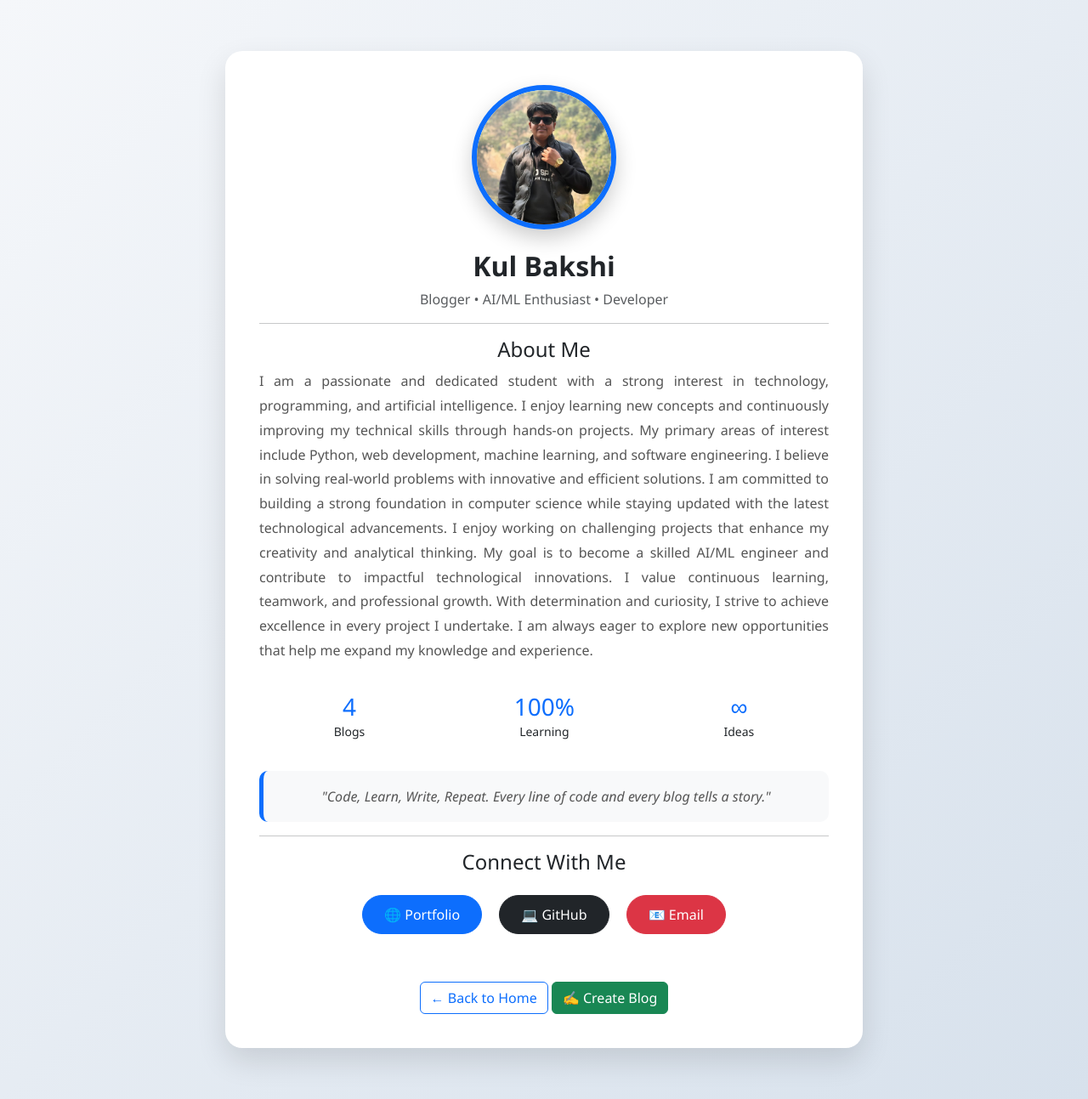
After one commit to bakshikul/Personal-Blog-Website, a Flask app: page /accounts in a window 1280 px wide. The commit adds this page. Shown: the whole page at 85% size. Run offline with Flask 3, Linux system fonts and the light colour scheme; a user stored in the database is signed in; data comes from the database, SQL or seed files in the repository; both versions use the stored data as it was after the commit.

Commit message:
Updated Account Section

```diff
--- /dev/null
+++ b/Templates/account.html
@@ -0,0 +1,163 @@
+<!doctype html>
+<html lang="en">
+<head>
+    <meta charset="utf-8">
+    <meta name="viewport" content="width=device-width, initial-scale=1">
+    <title>My Account</title>
+
+    <link href="https://cdn.jsdelivr.net/npm/bootstrap@5.3.8/dist/css/bootstrap.min.css" rel="stylesheet">
+
+    <style>
+        body{
+            background: linear-gradient(135deg,#f5f7fa,#d7e1ec);
+            font-family: 'Segoe UI',sans-serif;
+        }
+
+        .profile-card{
+            max-width:750px;
+            margin:60px auto;
+            background:white;
+            border-radius:20px;
+            padding:40px;
+            box-shadow:0 15px 35px rgba(0,0,0,.12);
+            transition:.3s;
+        }
+
+        .profile-card:hover{
+            transform:translateY(-5px);
+        }
+
+        .profile-img{
+            width:170px;
+            height:170px;
+            border-radius:50%;
+            object-fit:cover;
+            border:6px solid #0d6efd;
+            box-shadow:0 10px 25px rgba(0,0,0,.2);
+        }
+
+        .bio{
+            color:#555;
+            line-height:1.8;
+            text-align:justify;
+        }
+
+        .stats{
+            display:flex;
+            justify-content:space-around;
+            margin:35px 0;
+        }
+
+        .stat-box{
+            text-align:center;
+        }
+
+        .stat-box h3{
+            color:#0d6efd;
+            margin-bottom:0;
+        }
+
+        .social-btn{
+            margin:8px;
+            padding:10px 25px;
+            border-radius:30px;
+            transition:.3s;
+        }
+
+        .social-btn:hover{
+            transform:scale(1.05);
+        }
+
+        .quote{
+            background:#f8f9fa;
+            border-left:5px solid #0d6efd;
+            padding:18px;
+            border-radius:10px;
+            font-style:italic;
+            color:#555;
+        }
+    </style>
+</head>
+
+<body>
+
+<div class="container">
+
+    <div class="profile-card text-center">
+
+        <img src="../static/images/user.jpeg" class="profile-img mb-4">
+
+        <h2 class="fw-bold">{{user.name}}</h2>
+
+        <p class="text-muted">Blogger • AI/ML Enthusiast • Developer</p>
+
+        <hr>
+
+        <h4>About Me</h4>
+
+        <p class="bio">
+            {{user.bio}}
+        </p>
+
+        <div class="stats">
+
+            <div class="stat-box">
+                <h3>{{ blogs|length }}</h3>
+                <small>Blogs</small>
+            </div>
+
+            <div class="stat-box">
+                <h3>100%</h3>
+                <small>Learning</small>
+            </div>
+
+            <div class="stat-box">
+                <h3>∞</h3>
+                <small>Ideas</small>
+            </div>
+
+        </div>
+
+        <div class="quote">
+            "Code, Learn, Write, Repeat. Every line of code and every blog tells a story."
+        </div>
+
+        <hr>
+
+        <h4 class="mb-3">Connect With Me</h4>
+
+        <a href="{{user.url}}"
+           class="btn btn-primary social-btn"
+           target="_blank">
+            🌐 Portfolio
+        </a>
+
+        <a href="{{user.git}}"
+           class="btn btn-dark social-btn"
+           target="_blank">
+            💻 GitHub
+        </a>
+
+        <a href="{{user.username}}"
+           class="btn btn-danger social-btn">
+            📧 Email
+        </a>
+
+        <div class="mt-5">
+            <a href="{{ url_for('home') }}" class="btn btn-outline-primary">
+                ← Back to Home
+            </a>
+
+            <a href="{{ url_for('create_blog') }}" class="btn btn-success">
+                ✍ Create Blog
+            </a>
+        </div>
+
+    </div>
+
+</div>
+
+<script src="https://cdn.jsdelivr.net/npm/bootstrap@5.3.8/dist/js/bootstrap.bundle.min.js"></script>
+
+</body>
+</html>
--- a/Templates/base.html
+++ b/Templates/base.html
@@ -229,6 +229,9 @@
                     {% else %}
 
                     <li class="nav-item">
+                        <a class="nav-link" href="/accounts">Account</a>
+                    </li>
+                    <li class="nav-item">
                         <a class="nav-link" href="/create-blog">Create Blog</a>
                     </li>
 
--- a/Templates/index.html
+++ b/Templates/index.html
@@ -86,7 +86,7 @@
 
 {% if 'user' in session %}
 <div class="welcome">
-    Welcome, {{ session['user'][:9] }} 👋
+    Welcome, {{ session['user'] }} 👋
 </div>
 {% endif %}
 
--- a/app.py
+++ b/app.py
@@ -11,8 +11,12 @@ db = SQLAlchemy(app)
 
 class User(db.Model):
     id = db.Column(db.Integer, primary_key=True)
+    name = db.Column(db.String(100), nullable=False)
     username = db.Column(db.String(100), unique=True, nullable=False)
     password = db.Column(db.String(100), nullable=False)
+    bio = db.Column(db.Text, nullable=True)
+    url = db.Column(db.Text, nullable=True)
+    git = db.Column(db.Text, nullable=True)
 
 class Blog(db.Model):
     id = db.Column(db.Integer, primary_key=True)
@@ -33,12 +37,16 @@ def home():
 @app.route('/register', methods = ["GET","POST"])
 def register():
     if request.method == "POST":
+        name = request.form.get('name')
         username = request.form.get('username')
         password = request.form.get('password')
+        bio = request.form.get('bio')
+        url = request.form.get('url')
+        git = request.form.get('git')
         new_password = generate_password_hash(password = password)
         user = User.query.filter_by(username = username).first()
         if not user:
-            new_user = User(username = username , password = new_password)
+            new_user = User(name = name ,username = username , password = new_password,bio = bio, url= url , git = git)
             db.session.add(new_user)
             db.session.commit()
             return redirect('/login')
@@ -79,6 +87,18 @@ def blogdetails(blog_id):
     blog = Blog.query.get_or_404(blog_id)
     return render_template('details.html', blog=blog)
 
+@app.route('/accounts')
+def account():
+    user = User.query.filter_by(username=session['user']).first_or_404()
+    blogs = Blog.query.filter_by(author=user.username).all()
+    return render_template(
+        'account.html',
+        user=user,
+        blogs=blogs
+    )
+
+
+
 @app.route('/delete-blog/<int:blog_id>' , methods = ['POST','GET'])
 def deleteblog(blog_id):
     blog = Blog.query.get_or_404(blog_id)
```
Also changed, not shown: Templates/register.html (+9 -0 lines), README.md (deleted), instance/blog.db, static/images/user.jpeg (added).
